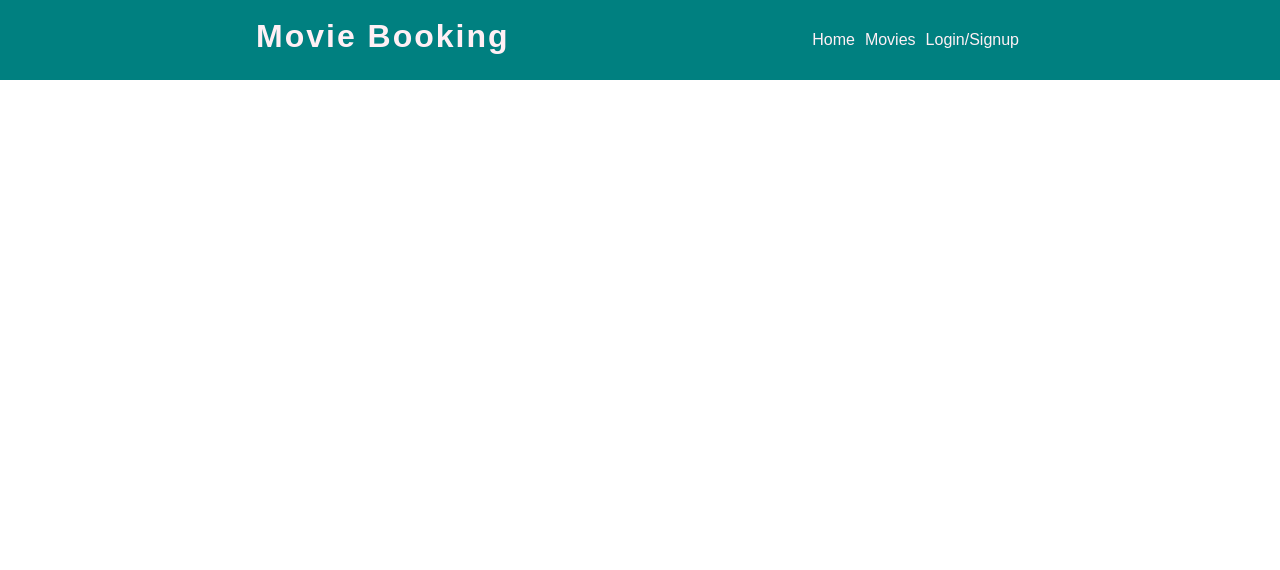
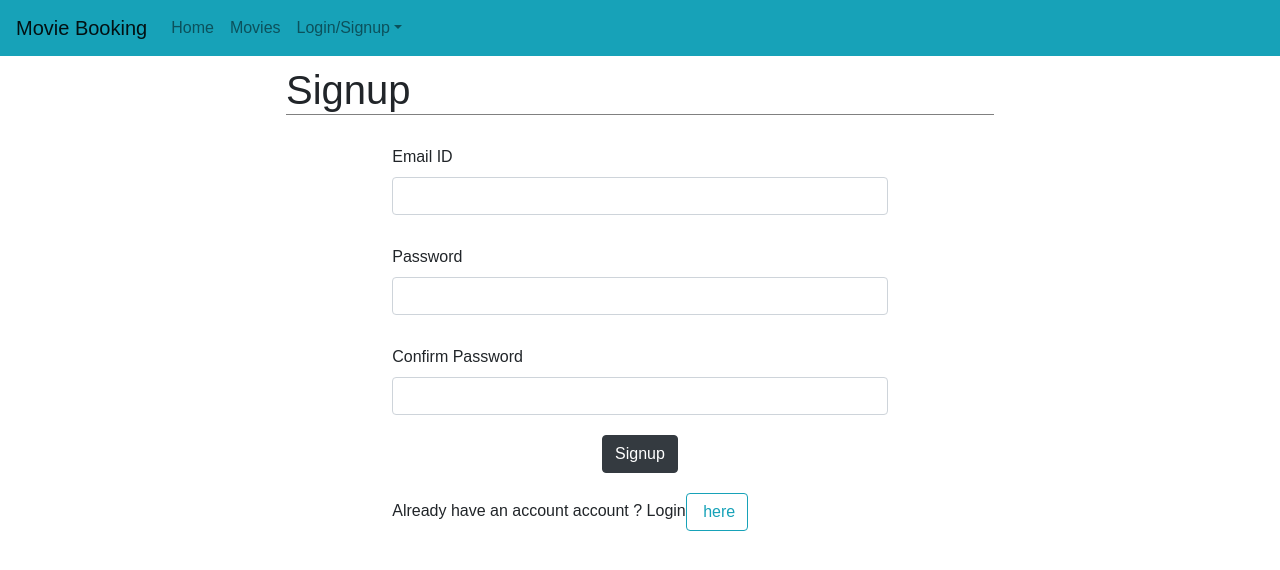
Before and after one commit to vishnuchandrappan/movie-ticket-frontend, a React (Create React App) app: page /signup in a window 1280 px wide. Shown: the top 570 px of the page. Built offline with nearby package versions, Linux system fonts and the light colour scheme; a web font is replaced by a local one.

Commit message:
added navbar-bootstrap

```diff
--- a/package.json
+++ b/package.json
@@ -12,8 +12,10 @@
     "react": "^16.12.0",
     "react-bootstrap": "^1.0.0-beta.16",
     "react-dom": "^16.12.0",
+    "react-redux": "^7.1.3",
     "react-router-dom": "^5.1.2",
-    "react-scripts": "3.3.0"
+    "react-scripts": "3.3.0",
+    "redux": "^4.0.5"
   },
   "scripts": {
     "start": "react-scripts start",
--- a/src/App.js
+++ b/src/App.js
@@ -2,7 +2,9 @@ import React from 'react';
 import { BrowserRouter as Router, Route } from "react-router-dom";
 import Layout from './layouts/Main';
 import Home from './pages/Home';
-import LoginSignup from "./pages/LoginSignup";
+import Login from "./components/Login";
+import Signup from "./components/Signup";
+
 
 
 function App() {
@@ -11,7 +13,8 @@ function App() {
       <div className="App">
         <Layout>
           <Route exact path="/" component={Home} />
-          <Route path="/login" component={LoginSignup} />
+          <Route path="/login" component={Login} />
+          <Route path="/signup" component={Signup}/>
         </Layout>
       </div>
     </Router>
--- a/src/components/Login.js
+++ b/src/components/Login.js
@@ -1,5 +1,5 @@
 import React from 'react';
-
+import { Link } from 'react-router-dom';
 export default function Login() {
     return (
       <div className="login-page container-fluid">
@@ -7,17 +7,33 @@ export default function Login() {
         <form>
           <div className="form-group">
             <label htmlFor="username">Username / Email ID</label>
-            <input className="form-control" type="text" name="username" id="username" />
+            <input
+              className="form-control"
+              type="text"
+              name="username"
+              id="username"
+            />
           </div>
           <div className="form-group">
             <label htmlFor="username">Password</label>
-            <input className="form-control" type="password" name="password" id="password" />
+            <input
+              className="form-control"
+              type="password"
+              name="password"
+              id="password"
+            />
           </div>
           <div className="btn-container">
             <input className="btn btn-dark" type="submit" value="Login" />
           </div>
           <div className="form-group">
             <span>Forgot Password ? Reset here</span>
+            <span>
+              Don't have account ? Create Account
+              <Link to="/signup" className="btn btn-outline-info">
+                &nbsp;here
+              </Link>
+            </span>
           </div>
           <div className="errors"></div>
         </form>
--- a/src/components/NavBar.js
+++ b/src/components/NavBar.js
@@ -1,28 +1,36 @@
-import React from 'react';
+import React from "react";
+import { Nav, Navbar, NavDropdown } from "react-bootstrap";
 import { Link } from 'react-router-dom';
 
 export default function NavBar() {
-    return (
-      <header>
-        <nav>
-          <div className="nav-logo">
-            <h2>Movie Booking</h2>
-          </div>
-          <div className="nav-links">
-            <span>
+  return (
+    <div>
+      <Navbar bg="info" expand="sm">
+        <Navbar.Brand>
+          <Link to="/">Movie Booking</Link>
+        </Navbar.Brand>
+        <Navbar.Toggle aria-controls="basic-navbar-nav" />
+        <Navbar.Collapse id="basic-navbar-nav">
+          <Nav className="mr-auto">
+            <Nav.Link>
               <Link to="/">Home</Link>
-            </span>
-            <span>Movies</span>
-            <span className="login">
-              <Link to="/login">Login/Signup</Link>
-            </span>
-          </div>
-          <div className="burger">
-            <span></span>
-            <span></span>
-            <span></span>
-          </div>
-        </nav>
-      </header>
-    );
+            </Nav.Link>
+            <Nav.Link>Movies</Nav.Link>
+            <NavDropdown title="Login/Signup" id="basic-nav-dropdown">
+              <NavDropdown.Item>
+                <Link to="/login">
+                  Login
+                </Link>
+              </NavDropdown.Item>
+              <NavDropdown.Item>
+                <Link to="/signup">
+                  Signup
+                </Link>
+              </NavDropdown.Item>
+            </NavDropdown>
+          </Nav>
+        </Navbar.Collapse>
+      </Navbar>
+    </div>
+  );
 }
--- a/src/components/Signup.js
+++ b/src/components/Signup.js
@@ -1,4 +1,5 @@
 import React from 'react';
+import { Link } from 'react-router-dom';
 
 export default function Signup() {
     return (
@@ -8,22 +9,43 @@ export default function Signup() {
           <form>
             <div className="form-group">
               <label htmlFor="username">Email ID</label>
-              <input className="form-control" type="text" name="username" id="username" />
+              <input
+                className="form-control"
+                type="text"
+                name="username"
+                id="username"
+              />
             </div>
             <div className="form-group">
               <label htmlFor="password">Password</label>
-              <input className="form-control" type="password" name="password" id="password" />
+              <input
+                className="form-control"
+                type="password"
+                name="password"
+                id="password"
+              />
             </div>
             <div className="form-group">
               <label htmlFor="password_confirmation">Confirm Password</label>
-              <input className="form-control" type="password" name="password_confirmation" id="password_confirmation" />
+              <input
+                className="form-control"
+                type="password"
+                name="password_confirmation"
+                id="password_confirmation"
+              />
             </div>
             <div className="btn-container">
               <input className="btn btn-dark" type="submit" value="Signup" />
             </div>
-            <div className="errors">
-
+            <div className="form-group">
+              <span>
+                Already have an account account ? Login
+                <Link to="/login" className="btn btn-outline-info">
+                  &nbsp;here
+                </Link>
+              </span>
             </div>
+            <div className="errors"></div>
           </form>
         </div>
       </div>
--- a/src/pages/LoginSignup.js
+++ /dev/null
@@ -1,12 +0,0 @@
-import React from 'react';
-import Login from '../components/Login';
-import Signup from '../components/Signup';
-
-export default function LoginSignup() {
-    return (
-        <div class="login-signup">
-            <Login/>
-            <Signup/>
-        </div>
-    )
-}
```
Also changed, not shown: 1 other file (tests, documents, lock files or other folders).
